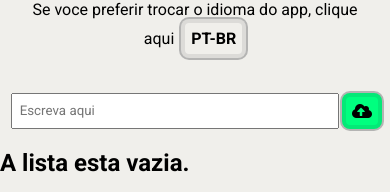
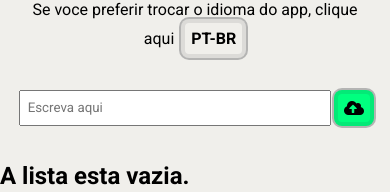
Before and after one commit to w3b3/todoish, a React (Create React App) app: page / in a window 390 px wide. Shown: the part 185-377 px from the top of the page. Built offline with nearby package versions, Linux system fonts and the light colour scheme; no server answers.

Commit message:
another silly tweak for the mobile experience

```diff
--- a/src/components/taskManagement/TaskInput.tsx
+++ b/src/components/taskManagement/TaskInput.tsx
@@ -24,14 +24,14 @@ export function TaskInput({
         display: "flex",
         flexDirection: "column",
         flexWrap: "wrap",
-        padding: "0 0.5em",
+        padding: "1em",
       }}
     >
-      <label htmlFor="taskDescription" style={{ visibility: "hidden" }}>
+      {/*<label htmlFor="taskDescription" style={{ visibility: "hidden" }}>
         {locale === Locale.BR
           ? STRINGS.INPUT_TASK_PLACEHOLDER.pt
           : STRINGS.INPUT_TASK_PLACEHOLDER.en}
-      </label>
+      </label>*/}
       <div style={{ display: "flex" }}>
         <input
           type="text"
--- a/src/components/taskManagement/TaskManagement.tsx
+++ b/src/components/taskManagement/TaskManagement.tsx
@@ -133,8 +133,8 @@ export function TaskManagement() {
   function generateEntryStyles(entry: Task, i: number) {
     const common = {
       maxWidth: "100%",
-      margin: "0 10px 8px",
-      padding: "1em",
+      margin: "0.5rem",
+      padding: "0.25em",
       display: "flex",
       flexDirection: "column",
     } as React.CSSProperties;
@@ -157,20 +157,22 @@ export function TaskManagement() {
 
   function generateControlsStyles(entry: Task, i: number) {
     const common = {
-      height: "65px",
+      padding: "1em",
       display: "flex",
       justifyContent: "center",
       alignItems: "center",
     };
-    return (isEditing.isEditing && isEditing.id === entry.id) ||
-      (!isEditing.isEditing && !entry.isDone)
-      ? {
+    return isEditing.isEditing && isEditing.id === entry.id
+      ? ({
           ...common,
-        }
-      : {
+        } as any)
+      : ({
           ...common,
-          // display: "none",
-        };
+          "@media all and (max-width: 640px)": {
+            position: "absolute",
+            right: "5%",
+          },
+        } as any);
   }
   const handleLocaleClick = () => {
     setLocale(locale === "pt-br" ? "en-us" : "pt-br");
```
